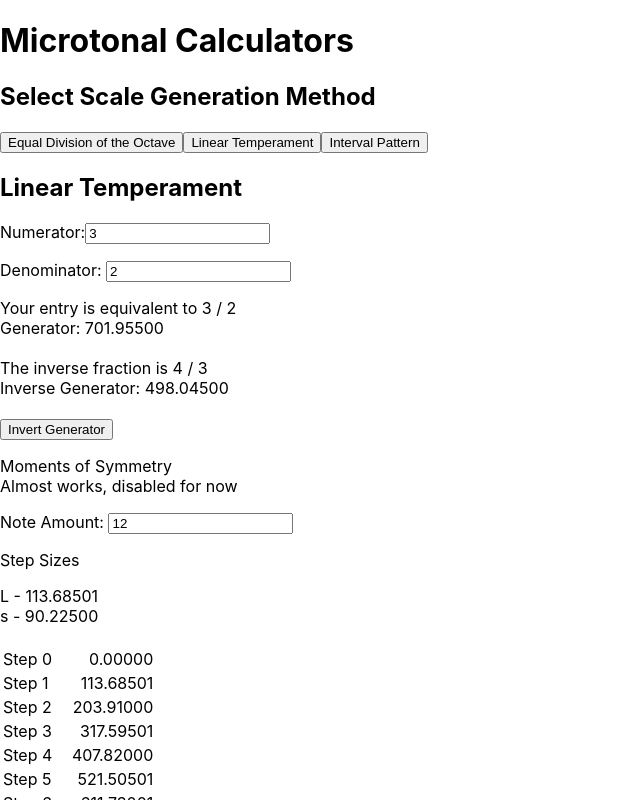
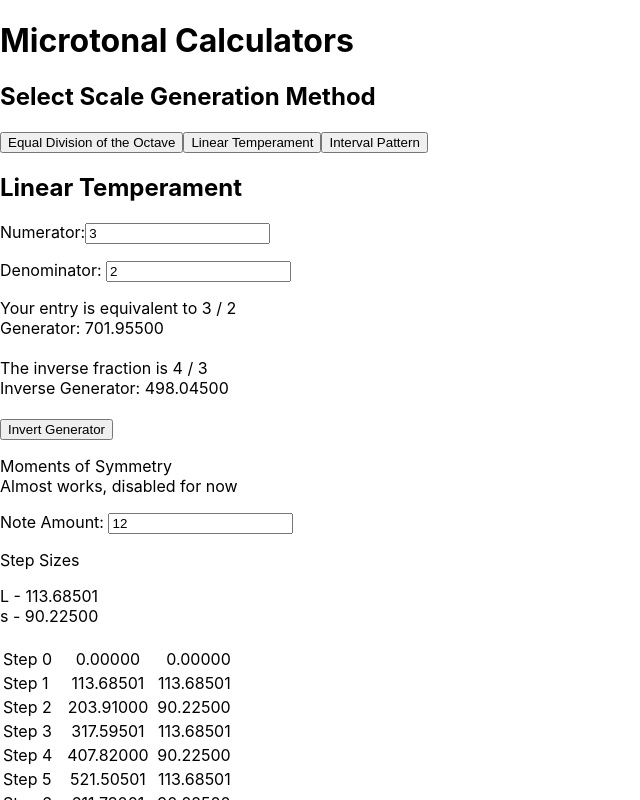
Before and after one commit to zzork/color-horizons-review-temp, a React (Create React App) app: page / in a window 1280 px wide. Both pictures are taken after a click on the button "Linear Temperament". Shown: the top 800 px of the page, without its empty margins (0-640 px from the left). Built offline with nearby package versions, Linux system fonts and the light colour scheme.

Commit message:
got distance from previous step into table LT

```diff
--- a/src/components/CalcLTReadout2.js
+++ b/src/components/CalcLTReadout2.js
@@ -8,8 +8,14 @@ export const CalcLTReadout2 = ({ numerator, denominator, noteAmount }) => {
   for (let i = 1; i < stepsValuesList.length; i++) {
     stepDifferences.push(stepsValuesList[i] - stepsValuesList[i - 1]);
   }
-  // zip stepDifferences and stepsValuesList together and you've got the proper table readout
 
+  // zip them together for the readout
+  let stepsValuesAndDifferences = [];
+  for (let i = 0; i < stepsValuesList.length; i++) {
+    stepsValuesAndDifferences.push([stepsValuesList[i], stepDifferences[i]]);
+  }
+
+  // get unique values for step sizes display
   let fixedStepsList = stepDifferences.map((step) => step.toFixed(5));
   const uniqueSteps = [...new Set(fixedStepsList)];
   uniqueSteps.shift();
@@ -40,20 +46,13 @@ export const CalcLTReadout2 = ({ numerator, denominator, noteAmount }) => {
     );
   }
 
-  {
-    /* let uniquesDisplay = sortedUnique.map((value, index) => (
-    <div>
-      Size {index + 1} - {value}
-    </div>
-  )); */
-  }
-
   // then how do I turn stepDifferences into e.g. LLsLLss readout?
 
-  let stepValuesDisplay = stepsValuesList.map((value, index) => (
+  let stepValuesDisplay = stepsValuesAndDifferences.map((value, index) => (
     <tr key={index}>
       <td>Step {index}</td>
-      <td align="right">{value.toFixed(5)}</td>
+      <td align="center">{value[0].toFixed(5)}</td>
+      <td align="right">{value[1].toFixed(5)}</td>
     </tr>
   ));
 
```
